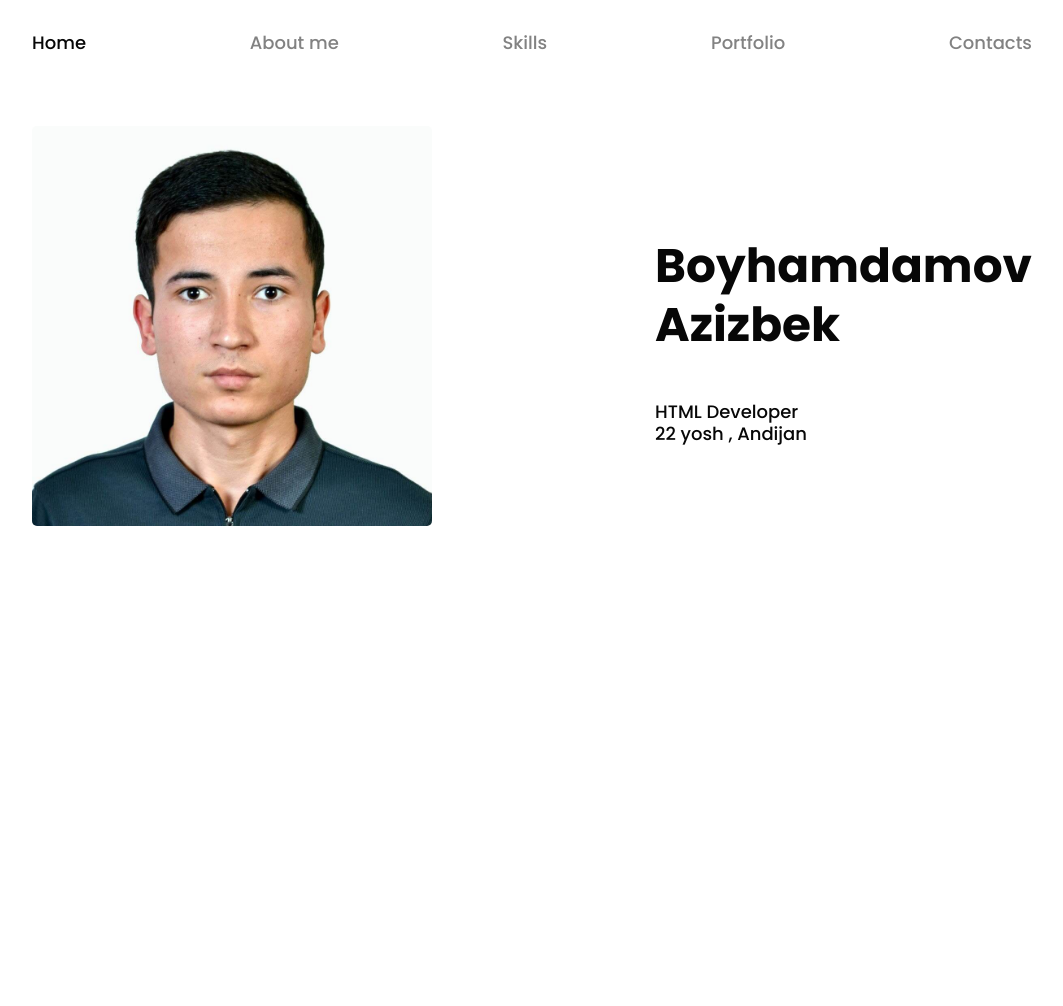
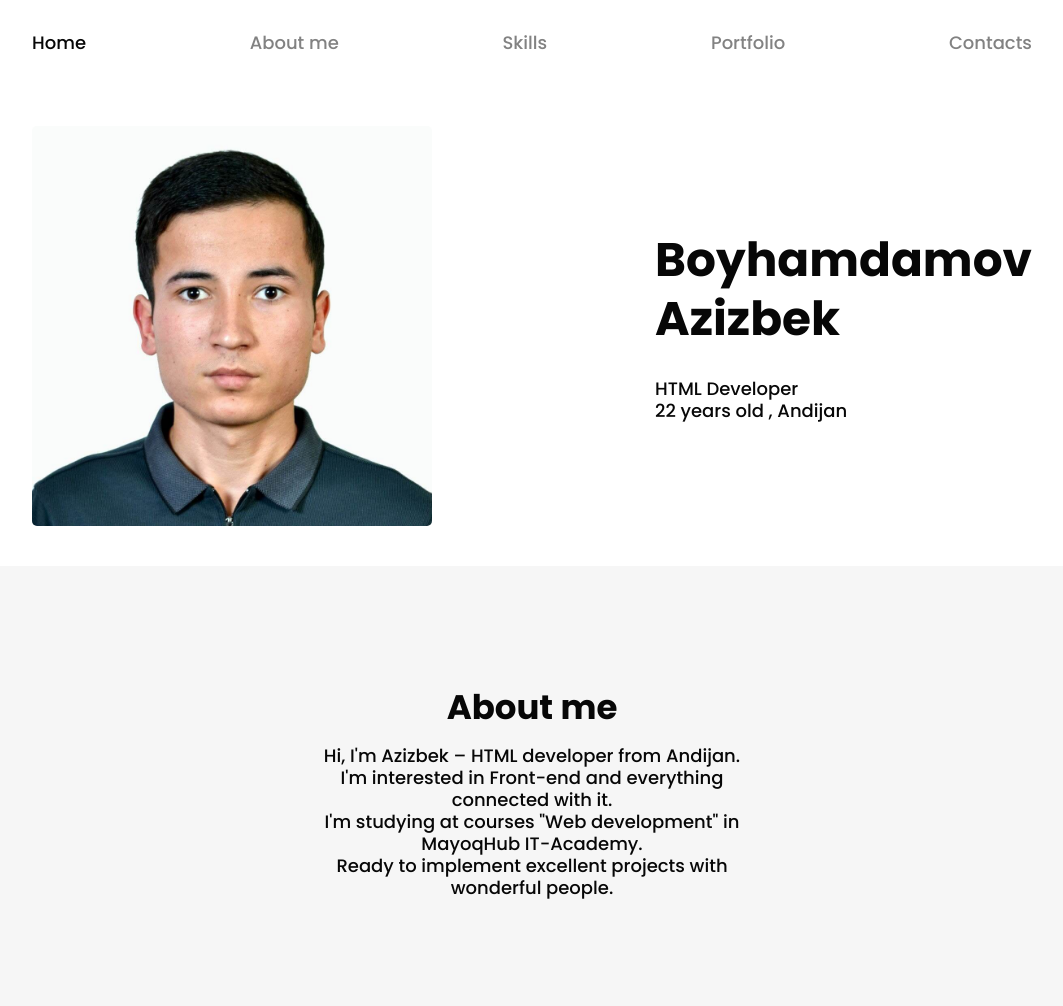
Before and after one commit to Azizbek-Boyhamdamov/Portfolio, a plain HTML site: page index.html in a window 1280 px wide. Shown: the whole page, without its empty margins (108-1171 px from the left). Before the commit the page ends 800 px from the top, so only its background shows below. Drawn offline with Linux system fonts and the light colour scheme.

Commit message:
Add about me section

```diff
--- a/css/style.css
+++ b/css/style.css
@@ -131,13 +131,45 @@ ul{
 }
 
 .home__heading {
+  margin-top: 0;
+  margin-bottom: 30px;
   font-size: 47px;
   line-height: 59px;
 }
 .home__image {
+  width: 400px;
+  height: 400px;
+  object-fit: contain;
   border-radius: 5px;
 }
 .home__text {
+  margin: 0;
+}
+
+/* ABOUT ME */
+
+.about-me {
+  padding-top: 120px;
+  padding-bottom: 107px;
+  background-color: #f6f6f6;
+}
+.about-me__container {
+  text-align: center;
+  width: 540px;
+}
+
+.about-me__title {
+  margin-top: 0;
+  margin-bottom: 17px;
+  font-size: 34px;
+  line-height: 42px;
+}
+.about-me__info {
+  margin: 0;
+}
+
+.about-me__break-line{
+  margin-bottom: 35px;
 }
 
 /* BACKGROUND-IMAGE FOR RETINA SCREENS */
--- a/index.html
+++ b/index.html
@@ -1,5 +1,5 @@
 <!DOCTYPE html>
-<html lang="uz">
+<html lang="en">
 <head>
   <meta charset="UTF-8">
   <meta http-equiv="X-UA-Compatible" content="IE=edge">
@@ -31,14 +31,28 @@
 
 
   <main class="main-content">
+    <!-- HOME -->
     <section class="home">
       <div class="home__container container">
         <h2 class="visually-hidden">Portfolio</h2>
         <img class="home__image" src="./img/portofolio_photo.jpg" alt="Portofolio" width="400" height="400 " srcset="./img/portofolio_photo.jpg 1x, ./img/portofolio_photo@2x.jpg 2x">
         <div class="home__content">
           <h3 class="home__heading">Boyhamdamov <br> Azizbek</h3>
-        <p class="home__text">HTML Developer <br> 22 yosh , Andijan</p>
+        <p class="home__text">HTML Developer <br> 22 years old , Andijan</p>
         </div>
+      </div>
+    </section>
+    <!-- ABOUT ME -->
+    <section class="about-me">
+      <div class="about-me__container container">
+        <h3 class="about-me__title">About me</h3>
+        <p class="about-me__info">Hi, I'm Azizbek – HTML  developer from Andijan.
+          I'm interested in Front-end and everything connected with it. <br class="about-me__break-line">
+
+          I'm studying at courses "Web development" in MayoqHub IT-Academy. <br class="about-me__break-line">
+
+          Ready to implement excellent projects
+          with wonderful people.</p>
       </div>
     </section>
   </main>
```
